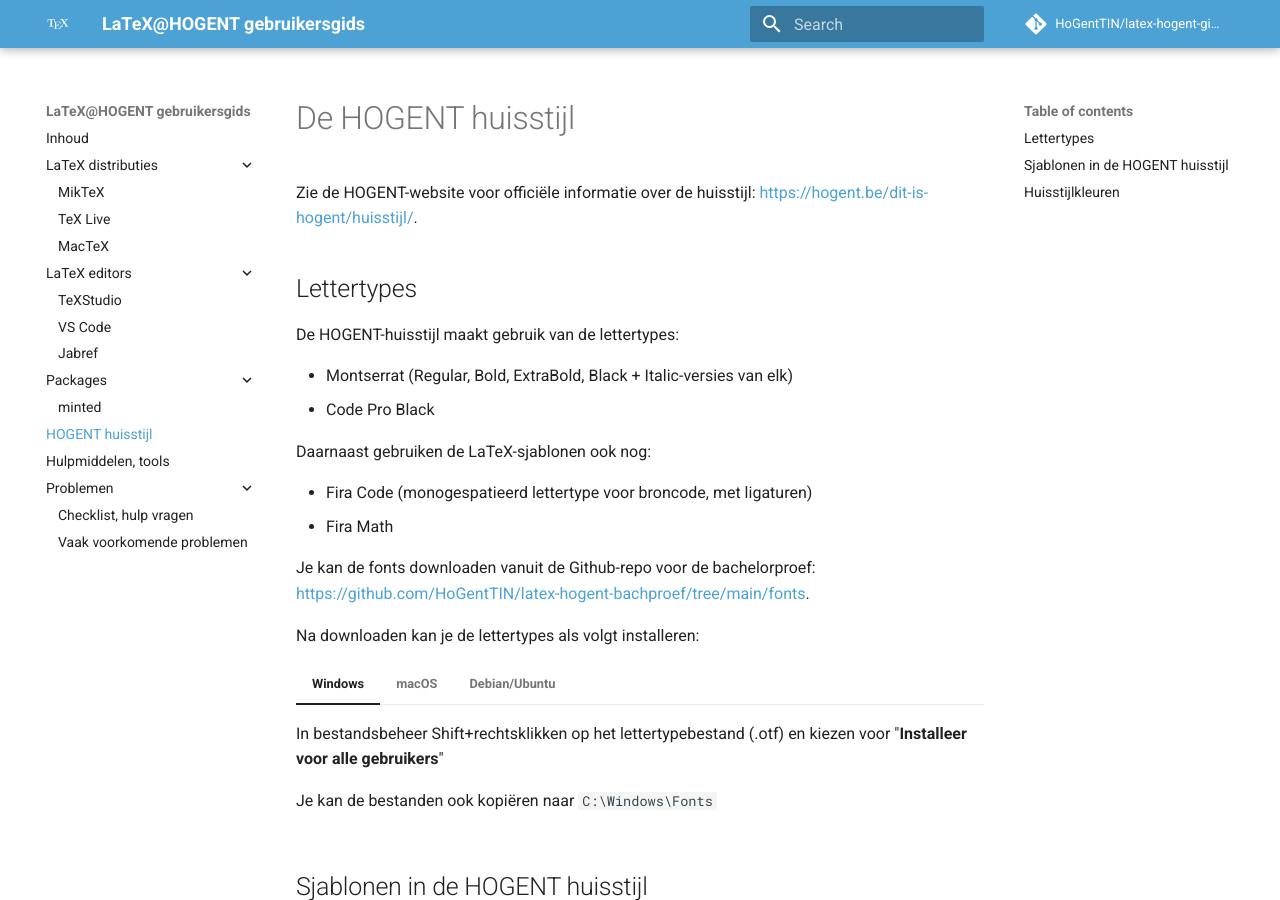
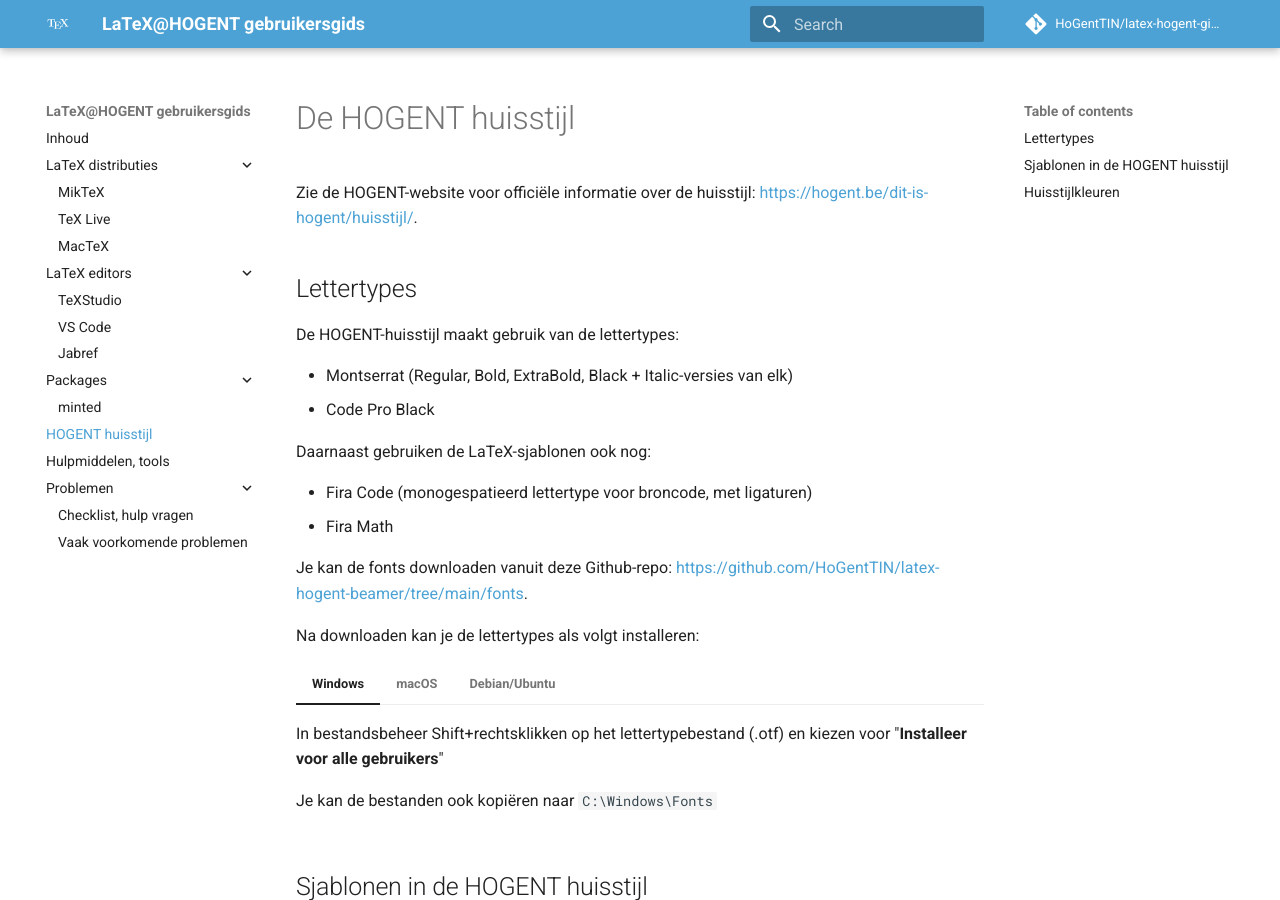
Before and after one commit to HoGentTIN/latex-hogent-gids, an MkDocs documentation site: the page built from docs/hogent-huisstijl.md, in a window 1280 px wide and 900 px high. Built offline with MkDocs 1.6.1 and Material for MkDocs 9.7.7, drawn with Linux system fonts in a browser that asks for light colours; comment, search, counter and statistics services are not loaded.

Commit message:
Update font download link in huisstijl document

```diff
--- a/docs/hogent-huisstijl.md
+++ b/docs/hogent-huisstijl.md
@@ -14,7 +14,7 @@
 - Fira Code (monogespatieerd lettertype voor broncode, met ligaturen)
 - Fira Math
 
-Je kan de fonts downloaden vanuit de Github-repo voor de bachelorproef: <https://github.com/HoGentTIN/latex-hogent-bachproef/tree/main/fonts>.
+Je kan de fonts downloaden vanuit deze Github-repo: <https://github.com/HoGentTIN/latex-hogent-beamer/tree/main/fonts>.
 
 Na downloaden kan je de lettertypes als volgt installeren:
 
```
